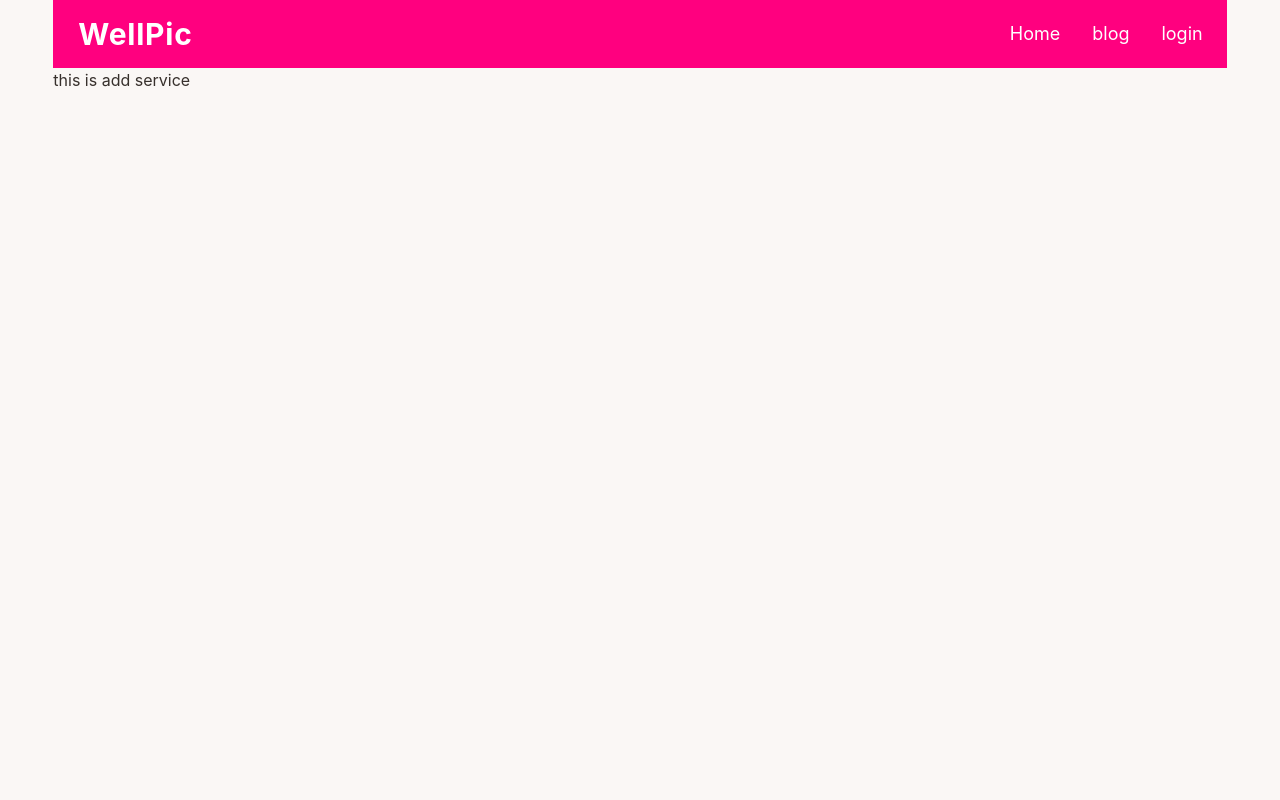
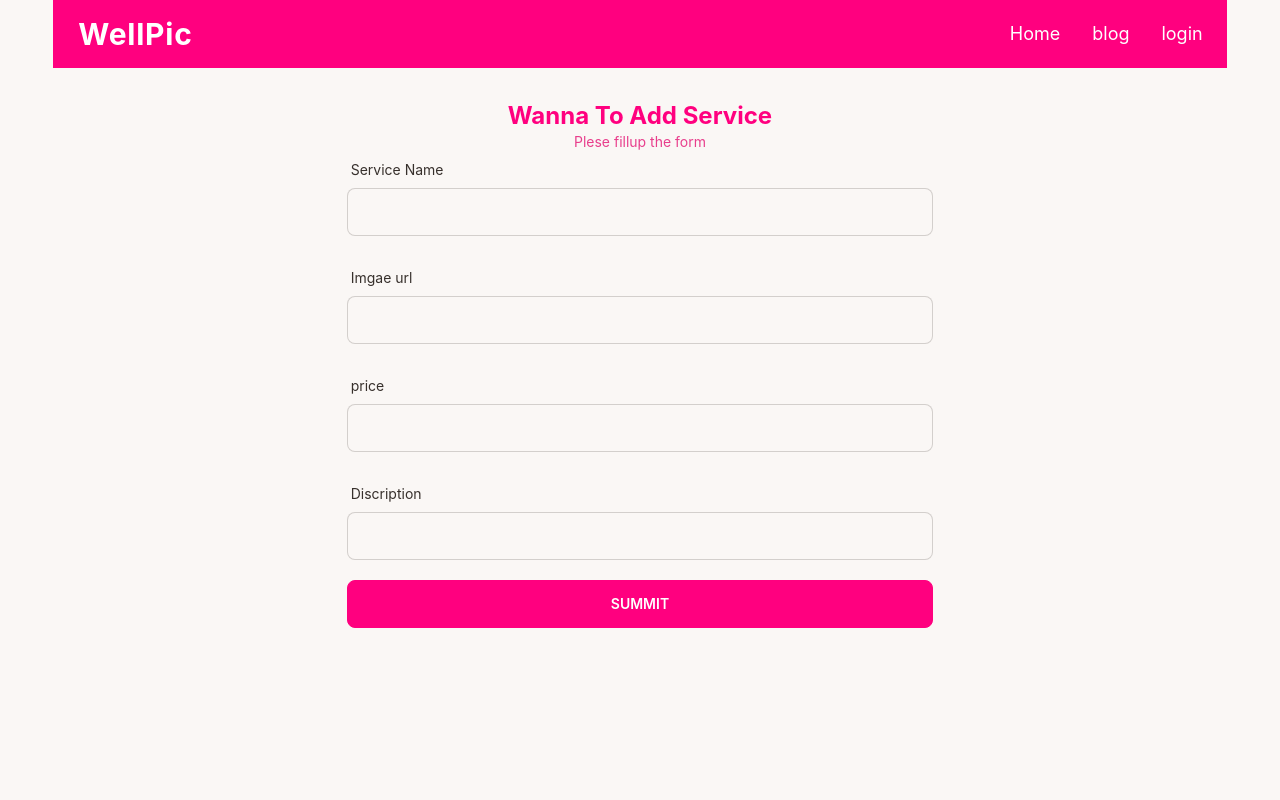
Before and after one commit to nahidfrahaman/wellpic-client, a React (Create React App) app: page /addservices in a window 1280 px wide. Shown: the top 800 px of the page. Built offline with nearby package versions, Linux system fonts and the light colour scheme; no server answers.

Commit message:
add a service page design complete

```diff
--- a/src/Pages/AddServices/AddService.js
+++ b/src/Pages/AddServices/AddService.js
@@ -1,9 +1,76 @@
 import React from 'react';
+import { useForm } from 'react-hook-form';
 
 const AddService = () => {
+    const { register,   handleSubmit,  formState: { errors }, } = useForm();
+
+    const onSubmit=(data)=>{
+        console.log(data)
+    }
     return (
-        <div className='min-h-screen'>
-            this is add service
+        <div className='min-h-screen mt-8 w-1/2 mx-auto mb-8'>
+           <h2 className="text-2xl text-center text-primary font-bold">Wanna To Add Service </h2>
+           <p className='text-sm text-secondary text-center'>Plese fillup the form</p>
+
+           <div>
+           <form onSubmit={handleSubmit(onSubmit)}>
+          {/* register your input into the hook by invoking the "register" function */}
+
+          <div className="form-control w-full ">
+            <label className="label">
+              <span className="label-text">Service Name</span>
+            </label>
+            <input
+              type="text"
+              {...register("name",{ required: 'this field is requireds' })}
+              className="input input-bordered w-full "
+            />{" "}
+             {errors.email && <span className="text-red-600 text-sm">{errors.email.message}</span>}
+            <br></br>
+          </div>
+          <div className="form-control w-full ">
+            <label className="label">
+              <span className="label-text">Imgae url</span>
+            </label>
+            <input
+              type="text"
+              {...register("imgUrl",{ required: 'this field is requireds' })}
+              className="input input-bordered w-full "
+            />{" "}
+             {errors.email && <span className="text-red-600 text-sm">{errors.email.message}</span>}
+            <br></br>
+          </div>
+          <div className="form-control w-full ">
+            <label className="label">
+              <span className="label-text">price</span>
+            </label>
+            <input
+              type="price"
+              {...register("price",{ required: 'this field is requireds' })}
+              className="input input-bordered w-full "
+            />{" "}
+             {errors.price && <span className="text-red-600 text-sm">{errors.price.message}</span>}
+            <br></br>
+          </div>
+          <div className="form-control w-full ">
+            <label className="label">
+              <span className="label-text">Discription</span>
+            </label>
+            <input
+              type="text"
+              {...register("discription",
+              { required: 'this field is requireds',
+
+            })}
+              className="input input-bordered w-full "
+            />{" "}
+            {errors.password && <span className="text-red-600 text-sm">{errors.password.message}</span>}
+          </div>
+          <div className='w-full'>
+          <input type="Submit" defaultValue='Summit' className="btn btn-primary w-full mt-5 text-white"/>
+          </div>
+        </form>
+           </div>
         </div>
     );
 };
--- a/src/Pages/login/Login.js
+++ b/src/Pages/login/Login.js
@@ -1,7 +1,7 @@
 import React, { useContext } from 'react';
 import { useForm } from 'react-hook-form';
 import toast from 'react-hot-toast';
-import { Link, useNavigate } from 'react-router-dom';
+import { Link, useLocation, useNavigate } from 'react-router-dom';
 import LoaderSpinner from '../../components/LoaderSpinner';
 import { AuthContex } from '../../Context/AuthProvider';
 
@@ -9,7 +9,9 @@ import { AuthContex } from '../../Context/AuthProvider';
 const Login = () => {
   const { register,   handleSubmit,  formState: { errors }, } = useForm();
     const {login,loading, setLoading,user,gooleSingUp}  = useContext(AuthContex);
-    const navigate = useNavigate()
+    const navigate= useNavigate()
+    const location= useLocation()
+    const from= location.state?.from?.pathname || '/'
 
 
     if(user && loading){
@@ -25,7 +27,7 @@ const Login = () => {
         toast.success('user login confirm')
         // ...
         setLoading(false)
-        navigate('/')
+        navigate(from, {replace: true})
       })
       .catch((error) => {
         toast.error(error.message)
--- /dev/null
+++ b/src/Route/PrivateRoute/PrivateRoute.js
@@ -0,0 +1,26 @@
+import { useContext } from "react";
+import { Navigate, useLocation } from "react-router-dom";
+import LoaderSpinner from "../../components/LoaderSpinner";
+import { AuthContex } from "../../Context/AuthProvider";
+
+
+const PrivateRoute = ({children}) => {
+    const {user,loading}= useContext(AuthContex)
+    const location = useLocation()
+    console.log(loading)
+
+    if(!user && loading){
+        return <LoaderSpinner></LoaderSpinner>
+    }
+
+    if(user && user.uid){
+        return children ;
+    }
+
+    return <Navigate to="/login" state={{from:location}} replace/>
+
+
+
+};
+
+export default PrivateRoute;
--- a/src/Route/Route.js
+++ b/src/Route/Route.js
@@ -7,6 +7,7 @@ import MyRevies from "../Pages/MyReview/MyRevies";
 import DetailsService from "../Pages/services/DetailsService";
 import Services from "../Pages/services/Services";
 import SignUp from "../Pages/SignUp/SignUp";
+import PrivateRoute from "./PrivateRoute/PrivateRoute";
 
 export  const router = createBrowserRouter([
     {
@@ -40,7 +41,7 @@ export  const router = createBrowserRouter([
         },
         {
           path: "/myreview",
-          element: <MyRevies></MyRevies>
+          element: <PrivateRoute><MyRevies></MyRevies></PrivateRoute>
 
         },
         {
--- a/src/Shared/Navbar/Navbar.js
+++ b/src/Shared/Navbar/Navbar.js
@@ -55,7 +55,7 @@ const Navbar = () => {
           </label>
           <ul
             tabIndex={0}
-            className="menu menu-compact dropdown-content mt-3 p-2 shadow bg-base-100 rounded-box w-52"
+            className="menu menu-compact dropdown-content mt-3 p-2 shadow bg-primary rounded-box w-52 text-white "
           >
            {
             navbarItem
@@ -67,7 +67,7 @@ const Navbar = () => {
           </Link>
       </div>
       <div className="navbar-center hidden lg:flex">
-        <ul className="menu text-lg menu-horizontal p-0">
+        <ul className="menu text-lg menu-horizontal p-0  text-white ">
           {
             navbarItem
           }
```
